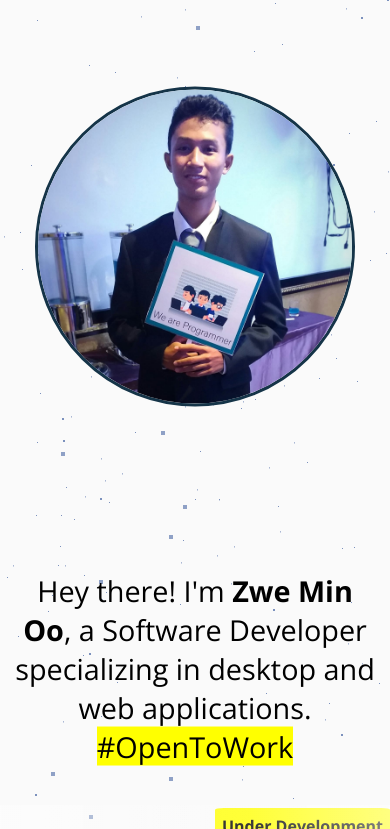
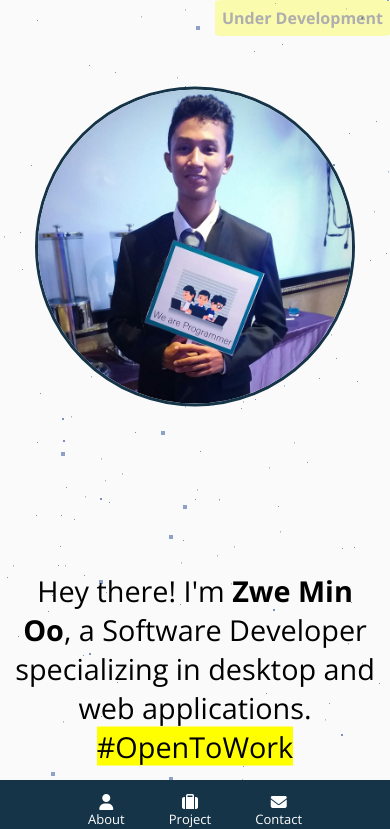
Before and after one commit to ZweMinOo/zweminoo.github.io, a plain HTML site: page index.html in a window 390 px wide. Shown: the top 829 px of the page. Drawn offline with nearby package versions, Linux system fonts and the light colour scheme.

Commit message:
Feat: Mobile Nav Added

```diff
--- a/assets/css/style.css
+++ b/assets/css/style.css
@@ -60,6 +60,10 @@ nav ul li a {
   text-decoration: none;
   transition-duration: 600ms;
   cursor: crosshair;
+
+  i {
+    visibility: hidden;
+  }
 }
 
 nav ul li a:hover {
@@ -342,14 +346,37 @@ nav ul li a:hover {
 /* Media query for phones */
 @media only screen and (max-width: 768px) {
   nav {
-    display: none;
+    display: inline-block;
+    position: fixed;
+    bottom: 0;
   }
-
+  nav ul {
+    text-align: center;
+    li {
+      a {
+        display: flex;
+        flex-direction: column;
+        font-size: small;
+        i {
+          font-size: medium;
+          visibility: visible;
+        }
+      }
+    }
+  }
+  nav ul li a:hover {
+    font-size: small;
+    font-weight: bold;
+    background-color: whitesmoke;
+    border-radius: 5%;
+    color: rgba(var(--r), var(--g), var(--b), 1);
+    box-shadow: rgb(38, 57, 77) 0px 20px 30px -10px;
+  }
   html,
   body {
     width: 100%;
     height: 100%;
-    margin: 0;
+    margin: 0 0 15% 0;
     padding: 0;
     overflow-x: hidden;
   }
@@ -387,4 +414,10 @@ nav ul li a:hover {
     width: 9rem;
     padding: 3rem;
   }
+
+  .dev-mode {
+    top: 0;
+    bottom: auto;
+    opacity: 0.3;
+  }
 }
--- a/index.html
+++ b/index.html
@@ -44,9 +44,15 @@
     <div class="main">
       <nav>
         <ul>
-          <li><a href="#about">About</a></li>
-          <li><a href="#project">Project</a></li>
-          <li><a href="#contact">Contact</a></li>
+          <li>
+            <a href="#about"><i class="fa-solid fa-user"></i>About</a>
+          </li>
+          <li>
+            <a href="#project"><i class="fa-solid fa-suitcase"></i>Project</a>
+          </li>
+          <li>
+            <a href="#contact"><i class="fa-solid fa-envelope"></i>Contact</a>
+          </li>
         </ul>
       </nav>
       <section class="page home">
@@ -109,10 +115,10 @@
           <h2>About Me</h2>
         </div>
         <div class="grid-container gcol-md-2 box-style w-8 m-auto">
-          <div class="text-center float-animate">
+          <div class="text-center">
             <img
               src="assets/images/undraw_male_avatar_g98d.svg"
-              class="about-img"
+              class="about-img float-animate"
             />
           </div>
           <div class="about-description">
```
